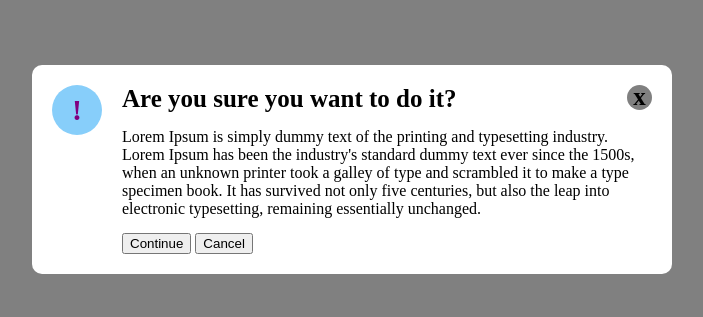
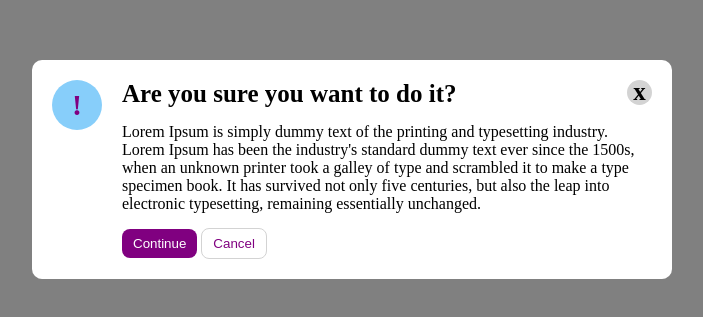
Before and after one commit to banch0u/flex-modal, a plain HTML site: page index.html in a window 1280 px wide. Shown: the part 231-548 px from the top of the page, without its empty margins (288-991 px from the left). Drawn offline with Linux system fonts and the light colour scheme.

Commit message:
styled buttons

```diff
--- a/style.css
+++ b/style.css
@@ -39,7 +39,7 @@ body{
     margin-bottom: 15px;
 }
 .x{
-    background-color: gray;
+    background-color: lightgray;
     width: 25px;
     height: 25px;
     border-radius: 25px;
@@ -49,8 +49,24 @@ body{
 }
 .x a{
     text-decoration:none;
-    color: black;
+    color: rgb(0, 0, 0);
 }
 .buttons{
     margin-top: 15px;
 }
+.blueButton{
+    color: white;
+    padding: 7px 11px;
+    background-color: purple;
+    border-radius: 8px;
+    border: none;
+}
+.whiteButton{
+    color: purple;
+    padding: 7px 11px;
+    border-radius: 8px;
+    border: solid 1px;
+    border-color: lightgray;
+    background-color: white;
+
+}
```
